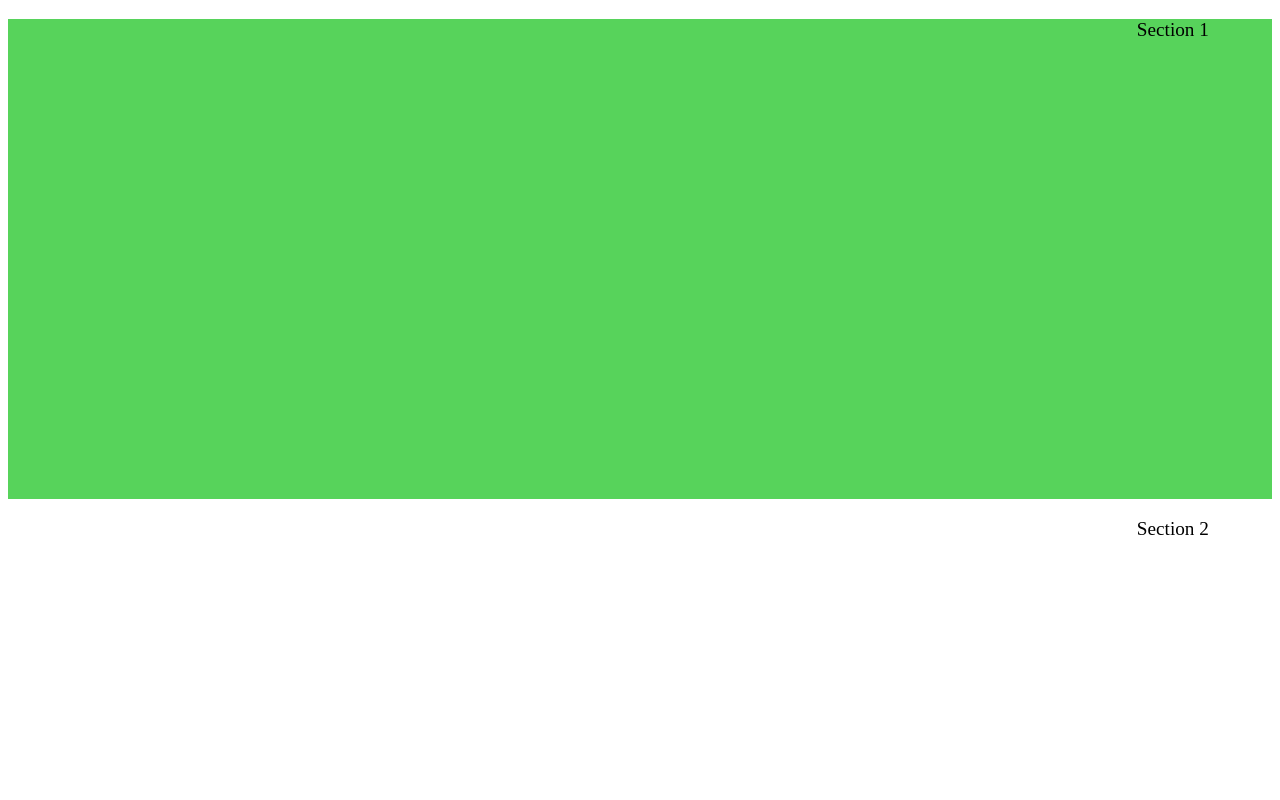
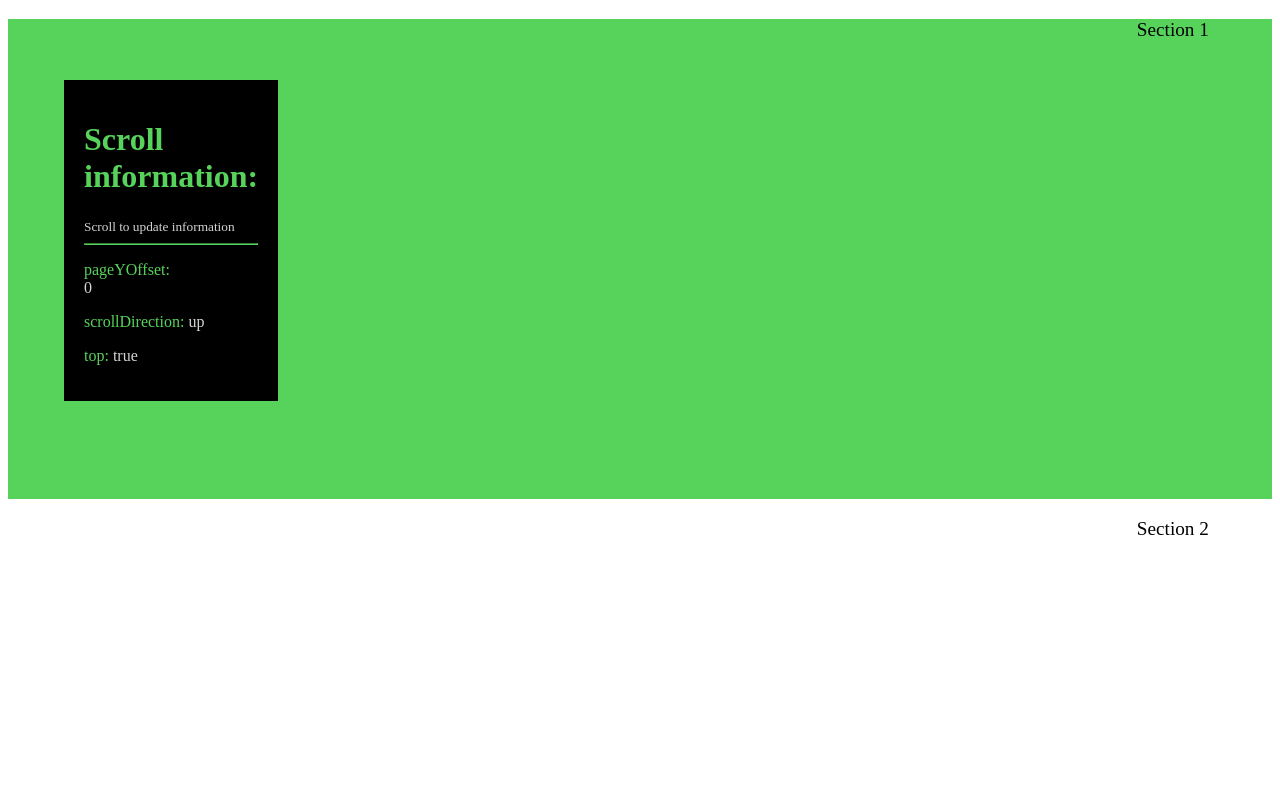
Before and after one commit to Imraan-Hendricks/window-scroll-custom-hook, a React (Create React App) app: page / in a window 1280 px wide. Shown: the top 800 px of the page. Built offline with nearby package versions, Linux system fonts and the light colour scheme.

Commit message:
added window scroll component styles

```diff
--- a/src/components/window-scroll.jsx
+++ b/src/components/window-scroll.jsx
@@ -1,28 +1,46 @@
 import React from 'react';
+import cssModule from '../styles/window-scroll.module.scss';
 import useWindowScroll from '../hooks/window-scroll';
 
 const WindowScroll = () => {
   const { pageYOffset, scrollDirection, top } = useWindowScroll();
 
+  const styles = () => {
+    if (top) {
+      return {
+        h1: cssModule.h1Top,
+        span: cssModule.spanTop,
+        hr: cssModule.hrTop,
+      };
+    }
+    return {
+      h1: cssModule.h1,
+      span: cssModule.span,
+      hr: cssModule.hr,
+    };
+  };
+
   return (
-    <div>
-      <h1>
+    <div className={cssModule.root}>
+      <h1 className={styles().h1}>
         Scroll <br />
         information:
       </h1>
       <small>Scroll to update information</small>
-      <hr />
+      <hr className={styles().hr} />
       <p>
-        <span>pageYOffset:</span>
+        <span className={styles().span}>pageYOffset:</span>
         <br />
         {pageYOffset}
       </p>
       <p>
-        <span>scrollDirection:</span> {scrollDirection && scrollDirection}
+        <span className={styles().span}>scrollDirection:</span>{' '}
+        {scrollDirection && scrollDirection}
         {!scrollDirection && 'undefined'}
       </p>
       <p>
-        <span>top:</span> {top && 'true'} {!top && 'false'}
+        <span className={styles().span}>top:</span> {top && 'true'}{' '}
+        {!top && 'false'}
       </p>
     </div>
   );
--- /dev/null
+++ b/src/styles/window-scroll.module.scss
@@ -0,0 +1,33 @@
+.root {
+  position: fixed;
+  left: 5%;
+  top: 10%;
+  padding: 20px;
+  background-color: #000;
+  color: rgb(212, 212, 212);
+  z-index: 2;
+}
+
+.h1Top {
+  color: #57d35b;
+}
+
+.spanTop {
+  color: #57d35b;
+}
+
+.hrTop {
+  border-color: #57d35b;
+}
+
+.h1 {
+  color: rgb(0, 162, 255);
+}
+
+.span {
+  color: rgb(0, 162, 255);
+}
+
+.hr {
+  border-color: rgb(0, 162, 255);
+}
```
